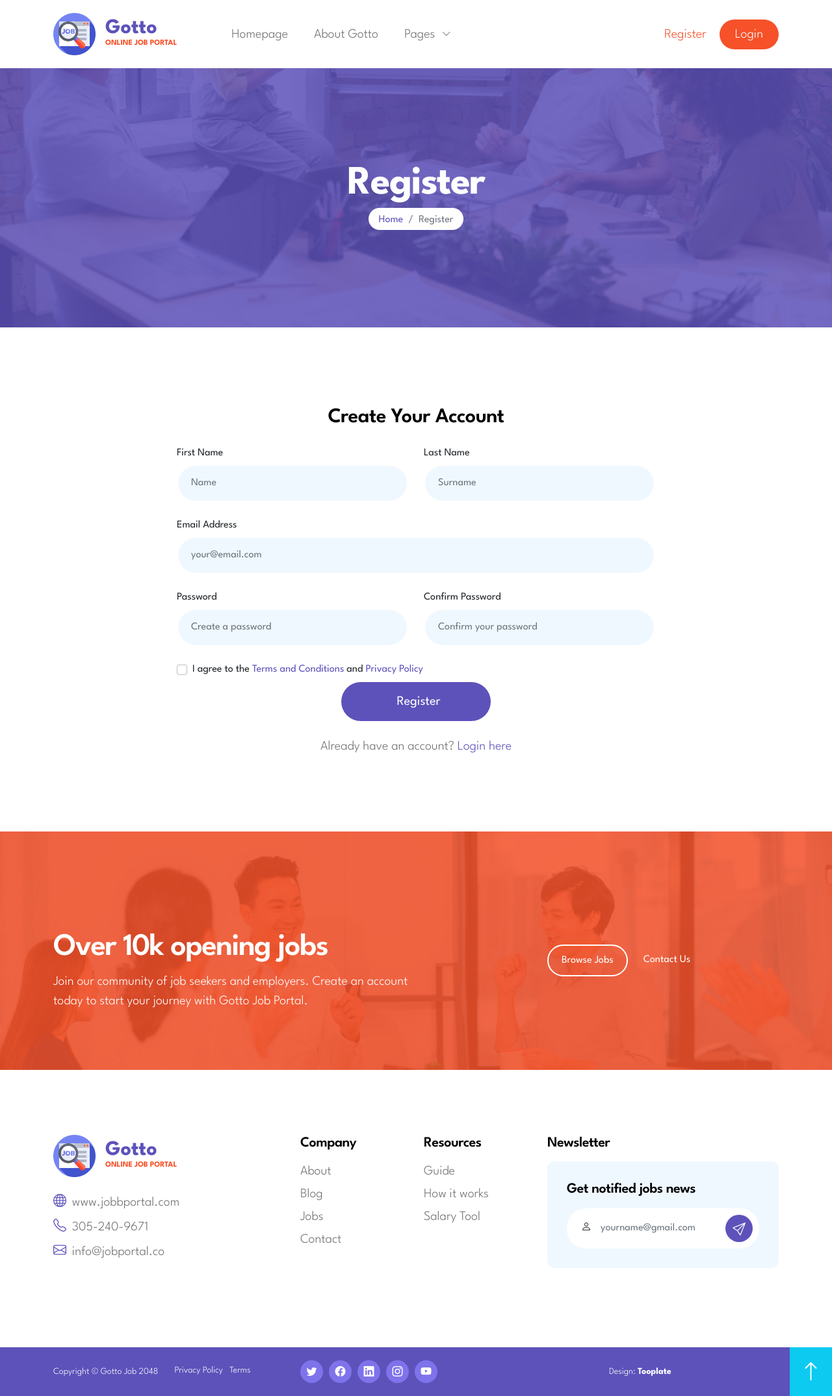
After one commit to Ad4m123/PracovnyPortal, a PHP site: page /register.php in a window 1280 px wide. The commit adds this page. Shown: the whole page at 65% size. Run offline with PHP 8.4, Linux system fonts and the light colour scheme.

Commit message:
pridanie login/register

```diff
--- a/about.php
+++ b/about.php
@@ -308,12 +308,6 @@
         }
         ?>
 
-        <!-- JAVASCRIPT FILES -->
-        <script src="js/jquery.min.js"></script>
-        <script src="js/bootstrap.min.js"></script>
-        <script src="js/owl.carousel.min.js"></script>
-        <script src="js/counter.js"></script>
-        <script src="js/custom.js"></script>
 
     </body>
 </html>
--- /dev/null
+++ b/db/config.php
@@ -0,0 +1,27 @@
+<?php
+class Database {
+    private $host = 'localhost';
+    private $db_name = 'PracovnyPortal';
+    private $username = 'root';
+    private $password = '';
+    private $conn;
+
+    public function getConnection() {
+        $this->conn = null;
+
+        try {
+            $this->conn = new PDO(
+                "mysql:host=" . $this->host . ";dbname=" . $this->db_name,
+                $this->username,
+                $this->password
+            );
+            $this->conn->setAttribute(PDO::ATTR_ERRMODE, PDO::ERRMODE_EXCEPTION);
+            $this->conn->exec("set names utf8");
+        } catch(PDOException $e) {
+            echo "Connection Error: " . $e->getMessage();
+        }
+
+        return $this->conn;
+    }
+}
+?>
--- a/parts/footer.php
+++ b/parts/footer.php
@@ -133,3 +133,10 @@
         </div>
     </div>
 </footer>
+
+<!-- JAVASCRIPT FILES -->
+<script src="js/jquery.min.js"></script>
+<script src="js/bootstrap.min.js"></script>
+<script src="js/owl.carousel.min.js"></script>
+<script src="js/counter.js"></script>
+<script src="js/custom.js"></script>
--- a/parts/nav.php
+++ b/parts/nav.php
@@ -1,3 +1,14 @@
+<?php
+if (session_status() === PHP_SESSION_NONE) {
+    session_start();
+}
+
+// Logged in ?
+$isLoggedIn = isset($_SESSION['user_id']);
+$isAdmin = isset($_SESSION['is_admin']) && $_SESSION['is_admin'] === 1;
+$userName = $isLoggedIn ? $_SESSION['user_name'] : '';
+?>
+
 <nav class="navbar navbar-expand-lg">
     <div class="container">
         <a class="navbar-brand d-flex align-items-center" href="index.php">
@@ -29,15 +40,27 @@
                         <li><a class="dropdown-item <?= $activePage === 'job-details' ? 'active' : '' ?>" href="job-details.php">Job Details</a></li>
                     </ul>
                 </li>
-                <li class="nav-item">
-                    <a class="nav-link <?= $activePage === 'contact' ? 'active' : '' ?>" href="contact.php">Contact</a>
-                </li>
-                <li class="nav-item ms-lg-auto">
-                    <a class="nav-link" href="#">Register</a>
-                </li>
-                <li class="nav-item">
-                    <a class="nav-link custom-btn btn" href="#">Login</a>
-                </li>
+
+                <?php if (!$isLoggedIn): ?>
+                    <!-- For users without account -->
+                    <li class="nav-item ms-lg-auto">
+                        <a class="nav-link <?= $activePage === 'register' ? 'active' : '' ?>" href="register.php">Register</a>
+                    </li>
+                    <li class="nav-item">
+                        <a class="nav-link custom-btn btn <?= $activePage === 'login' ? 'active' : '' ?>" href="login.php">Login</a>
+                    </li>
+                <?php else: ?>
+                    <!--For logged in users -->
+                    <li class="nav-item ms-lg-auto dropdown">
+                        <a class="nav-link dropdown-toggle" href="#" data-bs-toggle="dropdown">
+                            Welcome, <?= htmlspecialchars($userName) ?>
+                        </a>
+                        <ul class="dropdown-menu dropdown-menu-light">
+                            <li><a class="dropdown-item" href="liked.php">Liked</a></li>
+                            <li><a class="dropdown-item" href="logout.php">Logout</a></li>
+                        </ul>
+                    </li>
+                <?php endif; ?>
             </ul>
         </div>
     </div>
--- /dev/null
+++ b/register.php
@@ -0,0 +1,189 @@
+<?php
+include_once "parts/header.php";
+require_once "db/config.php";
+
+$first_name = $last_name = $email = $password = $confirm_password = "";
+$error_message = "";
+$success_message = "";
+
+if ($_SERVER["REQUEST_METHOD"] == "POST") {
+
+    $first_name = trim($_POST['first-name']);
+    $last_name = trim($_POST['last-name']);
+    $email = trim($_POST['email']);
+    $password = $_POST['password'];
+    $confirm_password = $_POST['confirm-password'];
+
+
+    if (empty($first_name) || empty($last_name) || empty($email) || empty($password) || empty($confirm_password)) {
+        $error_message = "All fields are required";
+    } elseif (!filter_var($email, FILTER_VALIDATE_EMAIL)) {
+        $error_message = "Invalid email format";
+    } elseif ($password !== $confirm_password) {
+        $error_message = "Passwords do not match";
+    } elseif (strlen($password) < 6) {
+        $error_message = "Password must be at least 6 characters long";
+    } else {
+        $database = new Database();
+        $db = $database->getConnection();
+
+        $check_query = "SELECT id FROM user WHERE email = :email";
+        $check_stmt = $db->prepare($check_query);
+        $check_stmt->bindParam(':email', $email);
+        $check_stmt->execute();
+
+        if ($check_stmt->rowCount() > 0) {
+            $error_message = "Email already exists";
+        } else {
+            // Hash password
+            $hashed_password = password_hash($password, PASSWORD_DEFAULT);
+
+            $insert_query = "INSERT INTO user (first_name, last_name, email, password) VALUES (:first_name, :last_name, :email, :password)";
+
+            $insert_stmt = $db->prepare($insert_query);
+
+            $insert_stmt->bindParam(':first_name', $first_name);
+            $insert_stmt->bindParam(':last_name', $last_name);
+            $insert_stmt->bindParam(':email', $email);
+            $insert_stmt->bindParam(':password', $hashed_password);
+
+
+            if ($insert_stmt->execute()) {
+                $success_message = "Registration successful! You can now <a href='login.php'>login</a>";
+                $first_name = $last_name = $email = $password = $confirm_password = "";
+            } else {
+                $error_message = "Something went wrong. Please try again later.";
+            }
+        }
+    }
+}
+?>
+
+<body id="top">
+
+<?php
+$activePage = 'register';
+include_once('parts/nav.php');
+?>
+
+<main>
+    <header class="site-header">
+        <div class="section-overlay"></div>
+
+        <div class="container">
+            <div class="row">
+
+                <div class="col-lg-12 col-12 text-center">
+                    <h1 class="text-white">Register</h1>
+
+                    <nav aria-label="breadcrumb">
+                        <ol class="breadcrumb justify-content-center">
+                            <li class="breadcrumb-item"><a href="index.php">Home</a></li>
+
+                            <li class="breadcrumb-item active" aria-current="page">Register</li>
+                        </ol>
+                    </nav>
+                </div>
+
+            </div>
+        </div>
+    </header>
+
+    <section class="section-padding">
+        <div class="container">
+            <div class="row justify-content-center">
+                <div class="col-lg-8 col-12 mx-auto">
+                    <?php if (!empty($error_message)): ?>
+                        <div class="alert alert-danger text-center">
+                            <?php echo $error_message; ?>
+                        </div>
+                    <?php endif; ?>
+
+                    <?php if (!empty($success_message)): ?>
+                        <div class="alert alert-success text-center">
+                            <?php echo $success_message; ?>
+                        </div>
+                    <?php endif; ?>
+
+                    <form class="custom-form contact-form" action="<?php echo htmlspecialchars($_SERVER["PHP_SELF"]); ?>" method="post" role="form">
+                        <h4 class="text-center mb-4">Create Your Account</h4>
+
+                        <div class="row">
+                            <div class="col-lg-6 col-md-6 col-12">
+                                <label for="first-name">First Name</label>
+                                <input type="text" name="first-name" id="first-name" class="form-control" placeholder="Name" value="<?php echo htmlspecialchars($first_name); ?>" required>
+                            </div>
+
+                            <div class="col-lg-6 col-md-6 col-12">
+                                <label for="last-name">Last Name</label>
+                                <input type="text" name="last-name" id="last-name" class="form-control" placeholder="Surname" value="<?php echo htmlspecialchars($last_name); ?>" required>
+                            </div>
+
+                            <div class="col-lg-12 col-12">
+                                <label for="email">Email Address</label>
+                                <input type="email" name="email" id="email" pattern="[^ @]*@[^ @]*" class="form-control" placeholder="your@email.com" value="<?php echo htmlspecialchars($email); ?>" required>
+                            </div>
+
+                            <div class="col-lg-6 col-md-6 col-12">
+                                <label for="password">Password</label>
+                                <input type="password" name="password" id="password" class="form-control" placeholder="Create a password" required>
+                            </div>
+
+                            <div class="col-lg-6 col-md-6 col-12">
+                                <label for="confirm-password">Confirm Password</label>
+                                <input type="password" name="confirm-password" id="confirm-password" class="form-control" placeholder="Confirm your password" required>
+                            </div>
+
+                            <div class="col-lg-12 col-12">
+                                <div class="form-check">
+                                    <input class="form-check-input" type="checkbox" id="terms" required>
+                                    <label class="form-check-label" for="terms">
+                                        I agree to the <a href="#">Terms and Conditions</a> and <a href="#">Privacy Policy</a>
+                                    </label>
+                                </div>
+                            </div>
+
+                            <div class="col-lg-4 col-md-4 col-6 mx-auto">
+                                <button type="submit" class="form-control">Register</button>
+                            </div>
+
+                            <div class="col-12 text-center mt-4">
+                                <p>Already have an account? <a href="login.php">Login here</a></p>
+                            </div>
+                        </div>
+                    </form>
+                </div>
+            </div>
+        </div>
+    </section>
+
+    <section class="cta-section">
+        <div class="section-overlay"></div>
+
+        <div class="container">
+            <div class="row">
+                <div class="col-lg-6 col-10">
+                    <h2 class="text-white mb-2">Over 10k opening jobs</h2>
+                    <p class="text-white">Join our community of job seekers and employers. Create an account today to start your journey with Gotto Job Portal.</p>
+                </div>
+
+                <div class="col-lg-4 col-12 ms-auto">
+                    <div class="custom-border-btn-wrap d-flex align-items-center mt-lg-4 mt-2">
+                        <a href="job-listings.php" class="custom-btn custom-border-btn btn me-4">Browse Jobs</a>
+                        <a href="contact.php" class="custom-link">Contact Us</a>
+                    </div>
+                </div>
+            </div>
+        </div>
+    </section>
+</main>
+
+<?php
+$file_path = "parts/footer.php";
+if(!include_once($file_path)) {
+    echo"Failed to include $file_path";
+}
+?>
+
+</body>
+</html>
```
Also changed, not shown: contact.php (+1 -7 lines), index.php (+1 -8 lines), job-details.php (+1 -8 lines), job-listings.php (+1 -8 lines), login.php (added, +161 -0 lines), logout.php (added, +7 -0 lines).
